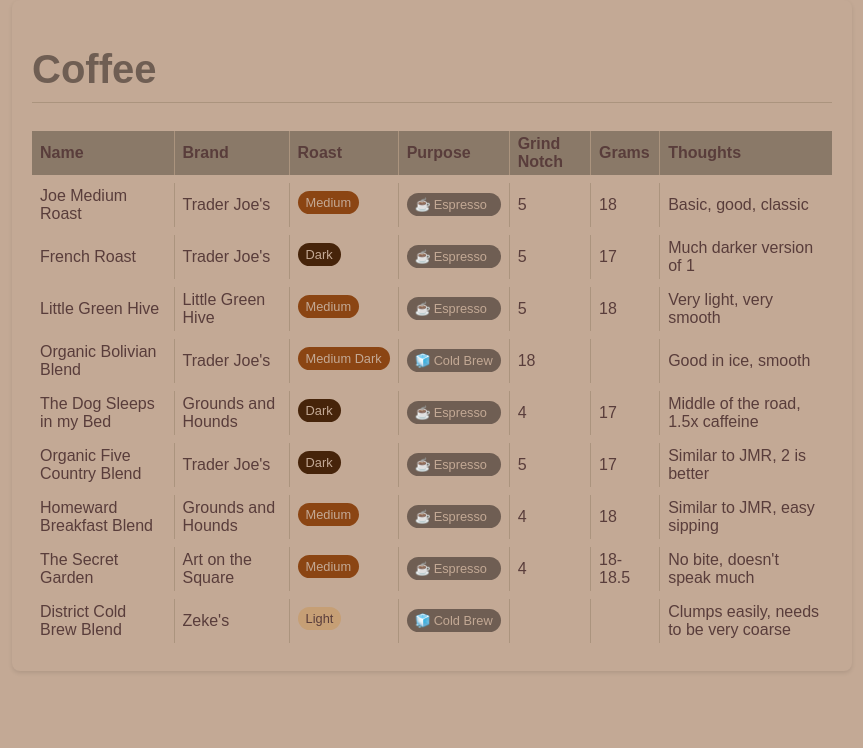
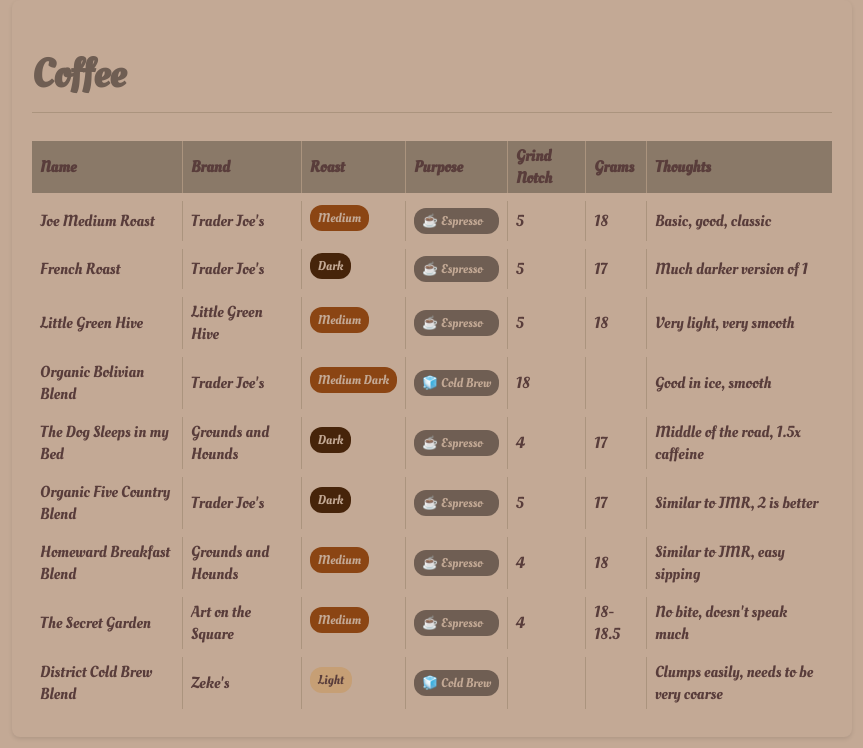
Before and after one commit to jdvne/devines.org, a React (Vite) app: page /coffee in a window 1280 px wide. Shown: the top 748 px of the page, without its empty margins (208-1071 px from the left). Built offline with nearby package versions, Linux system fonts and the light colour scheme; a web font is replaced by a local one.

Commit message:
fix: fonts

```diff
--- a/src/pages/Coffee.module.css
+++ b/src/pages/Coffee.module.css
@@ -3,7 +3,7 @@
 }
 
 .coffeeContainer {
-  font-family: "Playfair Display", sans-serif;
+  font-family: "Oleo Script", sans-serif;
   color: var(--rose-ebony);
   background-color: var(--khaki);
   padding: 20px;
@@ -14,7 +14,7 @@
 }
 
 .coffeeTitle {
-  font-family: "Playfair Display", sans-serif;
+  font-family: "Oleo Script", sans-serif;
   font-size: 2.5em;
   margin-bottom: 10px;
   color: var(--umber);
--- a/src/styles/global.css
+++ b/src/styles/global.css
@@ -1,3 +1,6 @@
+@import url('https://fonts.googleapis.com/css2?family=Playfair+Display&display=swap');
+@import url('https://fonts.googleapis.com/css2?family=Oleo+Script&display=swap');
+
 :root {
   /* cookbook color palette */
   --caribbean-current: #006d77ff;
```
